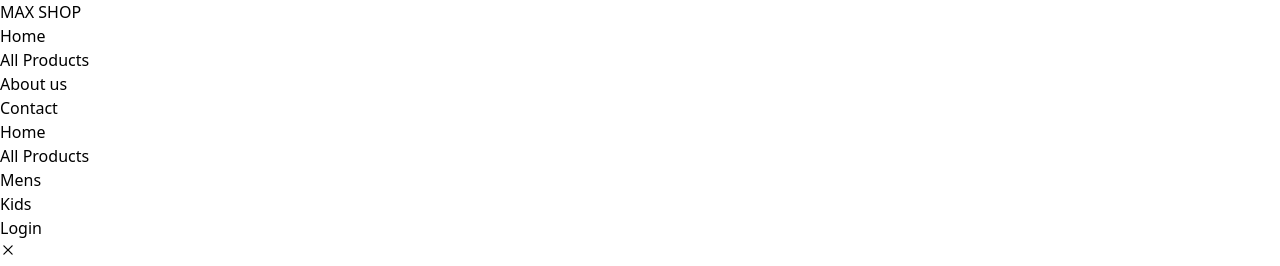
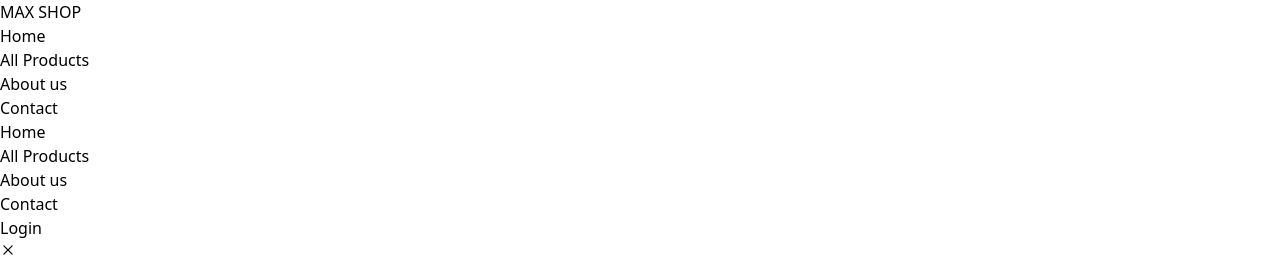
Before and after one commit to maheshraowagh/E-comm, a React (Vite) app in the folder E-Commerce/: page / in a window 1280 px wide. Both pictures are taken after a click on the button 8 px from the left and 194 px from the top of the page. Shown: the top 266 px of the page. Built offline with nearby package versions, Linux system fonts and the light colour scheme.

Commit message:
Update Navbar.jsx

```diff
--- a/E-Commerce/src/Components/Navbar/Navbar.jsx
+++ b/E-Commerce/src/Components/Navbar/Navbar.jsx
@@ -55,8 +55,16 @@ const Navbar = ({ cartPage }) => {
                                     <li onClick={handletoggle} className="mr-5 hover:text-gray-900 cursor-pointer">All Products</li>
                                 </Link>
 
-                                <li onClick={handletoggle} className="mr-5 hover:text-gray-900 cursor-pointer">Mens</li>
-                                <li onClick={handletoggle} className="mr-5 hover:text-gray-900 cursor-pointer">Kids</li>
+                                <Link to='/About'>
+                               <li onClick={handletoggle} className="mr-5 hover:text-gray-900 cursor-pointer">About us</li>
+                            </Link>
+
+                            <Link to='/Contact'>
+                            <li onClick={handletoggle} className="mr-5 hover:text-gray-900 cursor-pointer">Contact</li>
+                            </Link>
+
+                                {/* <li onClick={handletoggle} className="mr-5 hover:text-gray-900 cursor-pointer">Mens</li>
+                                <li onClick={handletoggle} className="mr-5 hover:text-gray-900 cursor-pointer">Kids</li> */}
 
                                 <Link to="/Login">
                                     <li onClick={handletoggle}>
```
